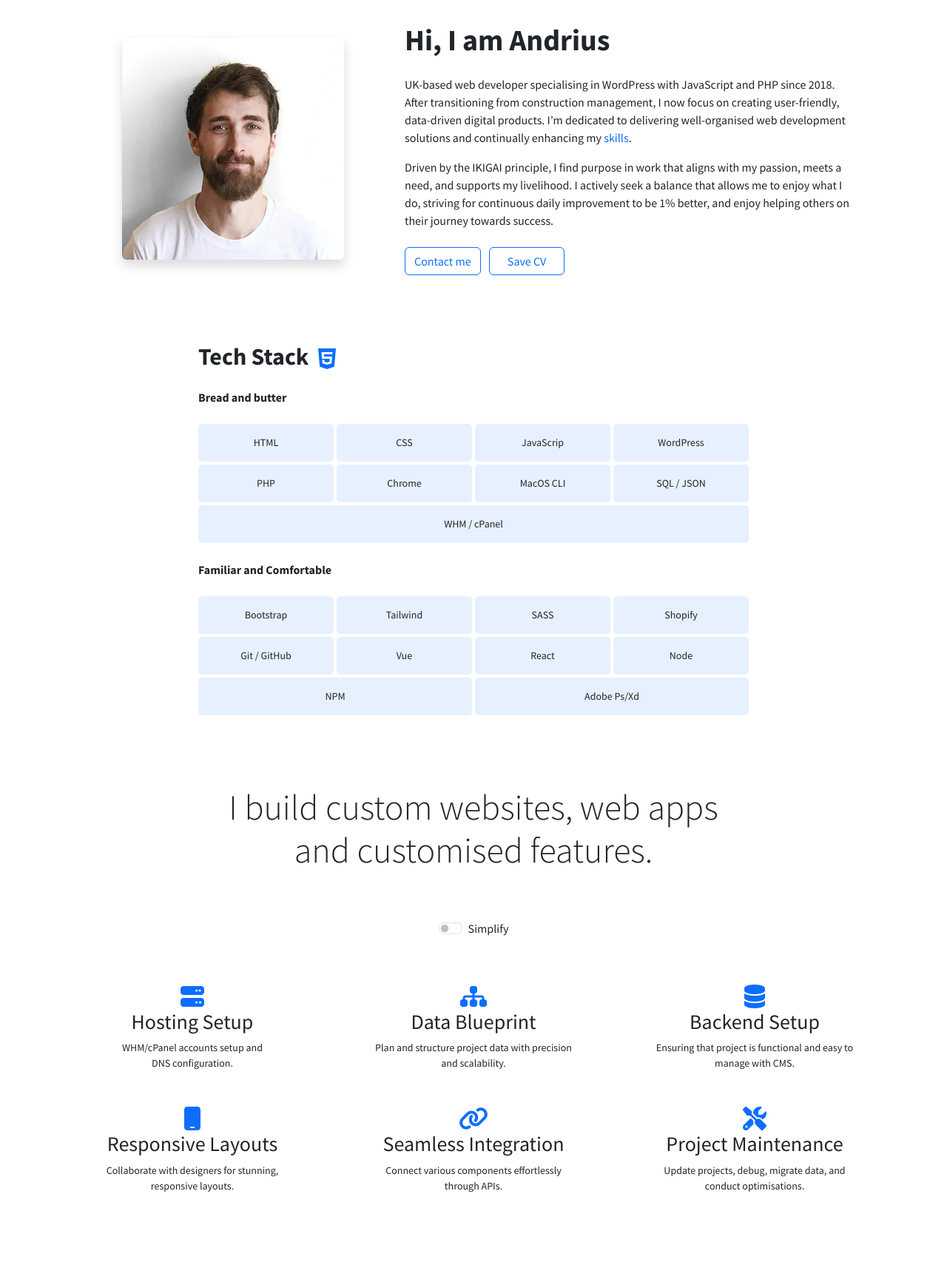
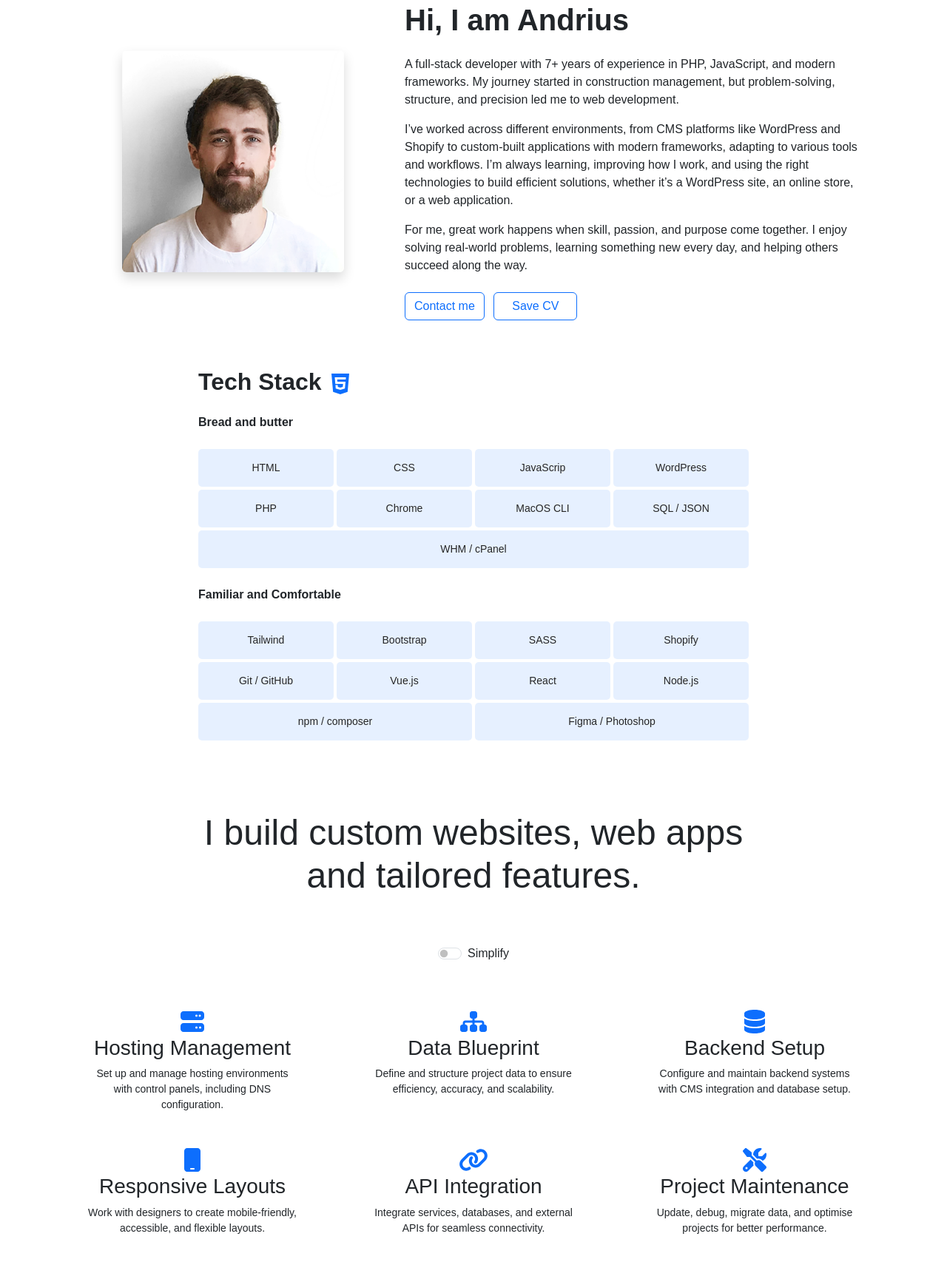
Before and after one commit to andriussok/andriusslt, a website: page index.html in a window 1280 px wide. Shown: the part 845-2551 px from the top of the page at 74% size. Drawn offline with nearby package versions, Linux system fonts and the light colour scheme.

Commit message:
content update

```diff
--- a/css/custom.css
+++ b/css/custom.css
@@ -1,6 +1,7 @@
 html {
   --scroll-behavior: smooth;
   scroll-behavior: smooth;
+  /* font-size: 15px; */
 }
 
 h1,h2,h3,h4,h5,h6, body {font-family: 'Source Sans Pro', sans-serif;}
--- a/index.html
+++ b/index.html
@@ -12,14 +12,16 @@
     <title>Andriuss | Web Developer</title>
     <link rel="icon" href="./img/favicon.png" type="image/x-icon" />
 
-    <!-- Google Fonts Roboto -->
-    <link rel="stylesheet" href="https://fonts.googleapis.com/css2?family=Source+Sans+Pro:wght@200;300;400;600;700;900&display=swap">
+    <!-- Google Fonts -->
+    <link rel="preconnect" href="https://fonts.googleapis.com">
+    <link rel="preconnect" href="https://fonts.gstatic.com" crossorigin>
+    <link href="https://fonts.googleapis.com/css2?family=Inter:ital,opsz,wght@0,14..32,100..900;1,14..32,100..900&display=swap" rel="stylesheet">
     <!-- Bootstrap CSS -->
     <link href="https://cdn.jsdelivr.net/npm/bootstrap@5.3.3/dist/css/bootstrap.min.css" rel="stylesheet" integrity="sha384-QWTKZyjpPEjISv5WaRU9OFeRpok6YctnYmDr5pNlyT2bRjXh0JMhjY6hW+ALEwIH" crossorigin="anonymous">
     <!-- Font Awesome -->
-    <link rel="stylesheet" href="https://cdn.jsdelivr.net/npm/@fortawesome/fontawesome-free@6.6.0/css/fontawesome.min.css" integrity="sha256-XfA0ppGOANs88Ds+9FqVLy3xIGzT/25K/VLmRRxE9ow=" crossorigin="anonymous">
+    <link rel="stylesheet" href="https://cdn.jsdelivr.net/npm/@fortawesome/fontawesome-free@6.7.2/css/fontawesome.min.css" integrity="sha256-TBe0l9PhFaVR3DwHmA2jQbUf1y6yQ22RBgJKKkNkC50=" crossorigin="anonymous">
     <!-- Swiper CSS -->
-    <link rel="stylesheet" href="https://cdn.jsdelivr.net/npm/swiper@11.1.8/swiper-bundle.min.css" integrity="sha256-1EUKG20HTtkv0Mo4TG17WGaCEiYP+Tb1Fj4iFnFGwHQ=" crossorigin="anonymous">
+    <link rel="stylesheet" href="https://cdn.jsdelivr.net/npm/swiper@11.2.2/swiper-bundle.min.css" integrity="sha256-cEKpXI5DCh82xjduonXcLgg2lFhAxH6+VM5Gqp7EenA=" crossorigin="anonymous">
     <!-- Custom styles -->
     <link rel="stylesheet" href="./css/custom.css" />
 
@@ -169,8 +171,15 @@
 
         <div class="col-12 col-md-7 ps-md-5 ps-lg-0">
           <h1 class="pb-3 fw-bold">Hi, I am Andrius</h1>
-          <p style="max-width:100%; width:610px;">UK-based web developer specialising in WordPress with JavaScript and PHP since 2018. After transitioning from construction management, I now focus on creating user-friendly, data-driven digital products. I’m dedicated to delivering well-organised web development solutions and continually enhancing my <a href="#skills">skills</a>.</p>
-          <p style="max-width:100%; width:610px;">Driven by the IKIGAI principle, I find purpose in work that aligns with my passion, meets a need, and supports my livelihood. I actively seek a balance that allows me to enjoy what I do, striving for continuous daily improvement to be 1% better, and enjoy helping others on their journey towards success.</p>
+          <p style="max-width:100%; width:620px;">
+            A full-stack developer with 7+ years of experience in PHP, JavaScript, and modern frameworks. My journey started in construction management, but problem-solving, structure, and precision led me to web development.
+          </p>
+          <p style="max-width:100%; width:620px;">
+            I’ve worked across different environments, from CMS platforms like WordPress and Shopify to custom-built applications with modern frameworks, adapting to various tools and workflows. I’m always learning, improving how I work, and using the right technologies to build efficient solutions, whether it’s a WordPress site, an online store, or a web application.
+          </p>
+          <p style="max-width:100%; width:610px;">
+            For me, great work happens when skill, passion, and purpose come together. I enjoy solving real-world problems, learning something new every day, and helping others succeed along the way.
+          </p>
           <a href="#contact" class="btn btn-outline-primary mt-2">Contact me</a>
           <a href="./db/uploads/andrius-sokolnikovas-cv.pdf" target="_blank" class="btn btn-outline-primary ms-2 mt-2 px-4 d-inline-block">Save CV</a>
         </div>
@@ -222,16 +231,16 @@
 
           <strong class="my-4 d-block" >Familiar and Comfortable</strong>
           <div class="d-flex flex-wrap justify-content-start gap-1 text-center techstacklist">
+            <div class="d-flex flex-column"><span>Tailwind</span></div>
             <div class="d-flex flex-column"><span>Bootstrap</span></div>
-            <div class="d-flex flex-column"><span>Tailwind</span></div>
             <div class="d-flex flex-column"><span>SASS</span></div>
             <div class="d-flex flex-column"><span>Shopify</span></div>
             <div class="d-flex flex-column"><span>Git / GitHub</span></div>
-            <div class="d-flex flex-column"><span>Vue</span></div>
+            <div class="d-flex flex-column"><span>Vue.js</span></div>
             <div class="d-flex flex-column"><span>React</span></div>
-            <div class="d-flex flex-column"><span>Node</span></div>
-            <div class="d-flex flex-column"><span>NPM</span></div>
-            <div class="d-flex flex-column"><span>Adobe Ps/Xd</span></div>
+            <div class="d-flex flex-column"><span>Node.js</span></div>
+            <div class="d-flex flex-column"><span>npm / composer</span></div>
+            <div class="d-flex flex-column"><span>Figma / Photoshop</span></div>
           </div>
 
         </div>
@@ -243,7 +252,7 @@
     <div id="services" class="container-flex text-dark py-5 ">
       <div class="container d-flex flex-column justify-content-center align-items-center mt-5">
         <div class="text-center">
-            <p class="display-5" style="max-width: 700px;">I build custom websites, web apps and customised features. </p>
+            <p class="display-5" style="max-width: 760px;">I build custom websites, web apps and tailored features. </p>
         </div>
 
         <!-- The switch -->
@@ -268,33 +277,33 @@
 
             <div class="col-12 col-sm-6 col-md-4 py-3 px-xl-5 text-center">
               <i class="fas fa-2x fa-server text-primary"></i>
-              <h3 class="">Hosting Setup</h3>
-              <p class="small">WHM/cPanel accounts setup and DNS&nbsp;configuration.</p>
+              <h3 class="">Hosting Management</h3>
+              <p class="small">Set up and manage hosting environments with control panels, including DNS configuration.</p>
             </div>
             <div class="col-12 col-sm-6 col-md-4 py-3 px-xl-5 text-center">
               <i class="fas fa-2x fa-sitemap text-primary"></i>
               <h3 class="">Data Blueprint</h3>
-              <p class="small">Plan and structure project data with precision and scalability.</p>
+              <p class="small">Define and structure project data to ensure efficiency, accuracy, and scalability.</p>
             </div>
             <div class="col-12 col-sm-6 col-md-4 py-3 px-xl-5 text-center">
               <i class="fas fa-2x fa-database text-primary"></i>
               <h3 class="">Backend Setup</h3>
-              <p class="small">Ensuring that project is functional and easy to manage with CMS.</p>
+              <p class="small">Configure and maintain backend systems with CMS integration and database setup.</p>
             </div>
             <div class="col-12 col-sm-6 col-md-4 py-3 px-xl-5 text-center">
               <i class="fas fa-2x fa-mobile text-primary"></i>
               <h3 class="">Responsive Layouts</h3>
-              <p class="small">Collaborate with designers for stunning, responsive layouts.</p>
+              <p class="small">Work with designers to create mobile-friendly, accessible, and flexible layouts.</p>
             </div>
             <div class="col-12 col-sm-6 col-md-4 py-3 px-xl-5 text-center">
               <i class="fas fa-2x fa-link text-primary"></i>
-              <h3 class="">Seamless Integration</h3>
-              <p class="small">Connect various components effortlessly through APIs.</p>
+              <h3 class="">API Integration</h3>
+              <p class="small">Integrate services, databases, and external APIs for seamless connectivity.</p>
             </div>
             <div class="col-12 col-sm-6 col-md-4 py-3 px-xl-5 text-center">
               <i class="fas fa-2x fa-tools text-primary"></i>
               <h3 class="">Project Maintenance</h3>
-              <p class="small">Update projects, debug, migrate data, and conduct optimisations.</p>
+              <p class="small">Update, debug, migrate data, and optimise projects for better performance.</p>
             </div>
 
           </div>
@@ -393,9 +402,9 @@
     <!-- Bootstrap Bundle with Popper -->
     <script src="https://cdn.jsdelivr.net/npm/bootstrap@5.3.3/dist/js/bootstrap.bundle.min.js" integrity="sha384-YvpcrYf0tY3lHB60NNkmXc5s9fDVZLESaAA55NDzOxhy9GkcIdslK1eN7N6jIeHz" crossorigin="anonymous"></script>
     <!-- Font Awesome -->
-    <script src="https://cdn.jsdelivr.net/npm/@fortawesome/fontawesome-free@6.6.0/js/all.min.js" integrity="sha256-qq1ob4lpAizCQs1tkv5gttMXUlgpiHyvG3JcCIktRvs=" crossorigin="anonymous"></script>
+    <script src="https://cdn.jsdelivr.net/npm/@fortawesome/fontawesome-free@6.7.2/js/all.min.js" integrity="sha256-BAR0H3Qu2PCfoVr6CtZrcnbK3VKenmUF9C6IqgsNsNU=" crossorigin="anonymous"></script>
     <!-- Swiper JS -->
-    <script src="https://cdn.jsdelivr.net/npm/swiper@11.1.8/swiper-bundle.min.js" integrity="sha256-uWw0qYb7to69mSVBTaOdDwqk4IbETGe9uS9uQpm25bw=" crossorigin="anonymous"></script>
+    <script src="https://cdn.jsdelivr.net/npm/swiper@11.2.2/swiper-bundle.min.js" integrity="sha256-R6RZF3igk2YfIy3BfJOcPlveBU21VItMYMHqgQCvxuQ=" crossorigin="anonymous"></script>
 
     <!-- Projects Data -->
     <script type="text/javascript" src="./db/projects-data.js"></script>
--- a/js/custom.js
+++ b/js/custom.js
@@ -250,8 +250,27 @@
       }
 
     });
-  }))
-} onModalCall();
+
+    // Fix aria-hidden issue when modal opens
+    const projectModal = document.getElementById("projectModal");
+
+    projectModal.addEventListener("show.bs.modal", function () {
+      this.removeAttribute("aria-hidden");
+
+      setTimeout(() => {
+        const focusable = this.querySelector("button, a, input, [tabindex]:not([tabindex='-1'])");
+        if (focusable) focusable.focus();
+      }, 10);
+    });
+
+    projectModal.addEventListener("hidden.bs.modal", function () {
+      this.setAttribute("aria-hidden", "true");
+    });
+
+  }));
+}
+onModalCall();
+
 
 
 function modalBody(project) {
```
